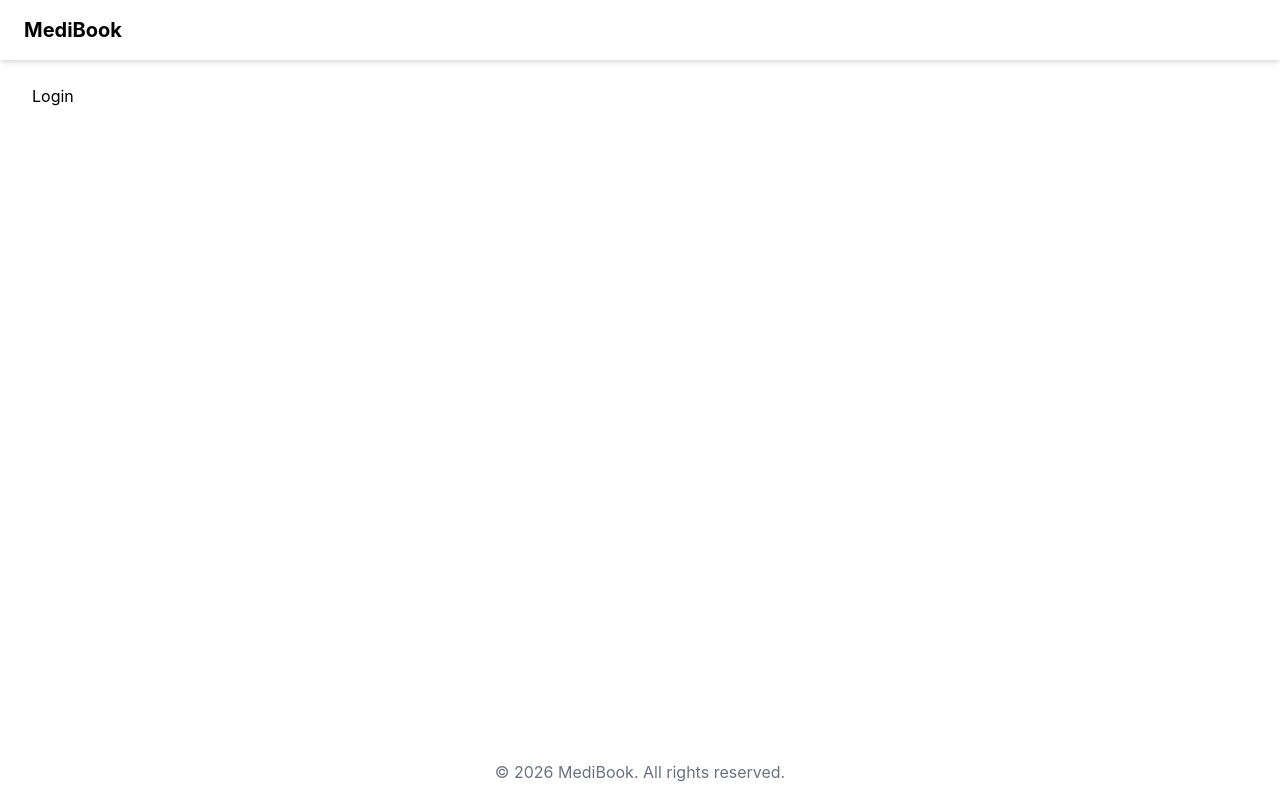
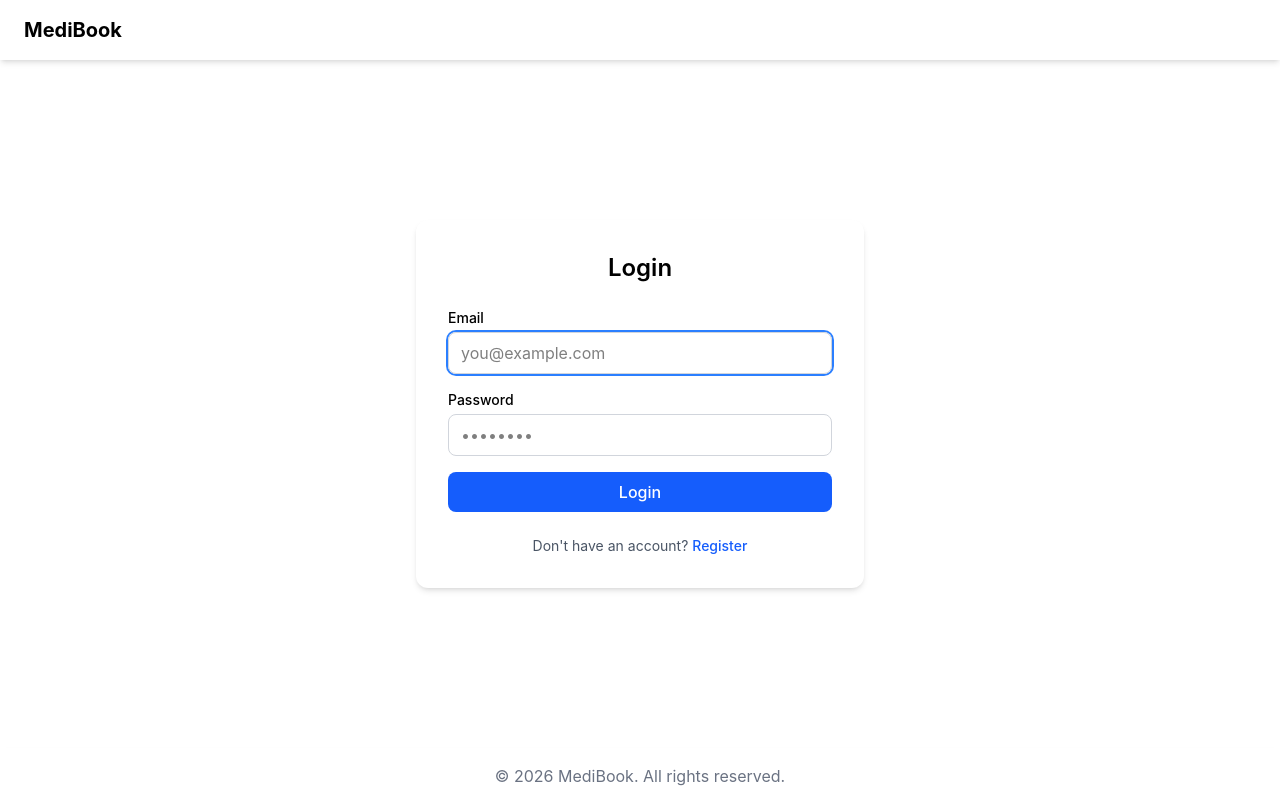
Before and after one commit to Joyel15/doctor-appointment-booking, a React (Vite) app in the folder client/: page /login in a window 1280 px wide. Built offline with nearby package versions, Linux system fonts and the light colour scheme; no server answers.

Commit message:
feat: add login page

```diff
--- a/client/src/pages/public/Login.jsx
+++ b/client/src/pages/public/Login.jsx
@@ -1,7 +1,162 @@
+import { useState } from "react";
+import { useNavigate, Link } from "react-router-dom";
+import { toast } from "sonner";
+
+import { useAuth } from "../../context/AuthContext.jsx";
+import axios from "../../api/axios.js";
+
 const Login = () => {
+  // Store login form values
+  const [formData, setFormData] = useState({
+    email: "",
+    password: "",
+  });
+
+  // Track login request status
+  const [loading, setLoading] = useState(false);
+
+  // Authentication context
+  const { login } = useAuth();
+
+  // Used to redirect user after successful login
+  const navigate = useNavigate();
+
+  // Update form values as user types
+  const handleChange = (e) => {
+    setFormData((prev) => ({
+      ...prev,
+      [e.target.name]: e.target.value,
+    }));
+  };
+
+  // Handle login form submission
+  const handleSubmit = async (e) => {
+    e.preventDefault();
+
+    setLoading(true);
+
+    try {
+      // Send login request to backend
+      const res = await axios.post("/auth/login", {
+        email: formData.email.trim(),
+        password: formData.password,
+      });
+
+      // Save authenticated user and access token
+      login(res.data.user, res.data.token);
+
+      toast.success("Logged in successfully");
+
+      // Redirect user based on their role
+      switch (res.data.user.role) {
+        case "admin":
+          navigate("/admin/dashboard");
+          break;
+
+        case "doctor":
+          navigate("/doctor/dashboard");
+          break;
+
+        default:
+          navigate("/patient/dashboard");
+      }
+    } catch (error) {
+      // Display backend error or fallback message
+      const message =
+        error.response?.data?.message ||
+        "Login failed. Please try again.";
+
+      toast.error(message);
+    } finally {
+      // Always stop loading
+      setLoading(false);
+    }
+  };
+
   return (
-    <div>
-      <h1>Login</h1>
+    <div className="flex items-center justify-center min-h-[80vh] px-4">
+      <div className="w-full max-w-sm sm:max-w-md bg-white rounded-xl shadow-md p-6 sm:p-8">
+
+        {/* Page title */}
+        <h1 className="text-2xl font-semibold text-center mb-6">
+          Login
+        </h1>
+
+        {/* Login form */}
+        <form
+          onSubmit={handleSubmit}
+          className="space-y-4"
+          aria-busy={loading}
+        >
+          {/* Email */}
+          <div>
+            <label
+              htmlFor="email"
+              className="block text-sm font-medium mb-1"
+            >
+              Email
+            </label>
+
+            <input
+              id="email"
+              type="email"
+              name="email"
+              autoComplete="email"
+              autoFocus
+              value={formData.email}
+              onChange={handleChange}
+              disabled={loading}
+              required
+              placeholder="you@example.com"
+              className="w-full border border-gray-300 rounded-lg px-3 py-2 focus:outline-none focus:ring-2 focus:ring-blue-500"
+            />
+          </div>
+
+          {/* Password */}
+          <div>
+            <label
+              htmlFor="password"
+              className="block text-sm font-medium mb-1"
+            >
+              Password
+            </label>
+
+            <input
+              id="password"
+              type="password"
+              name="password"
+              autoComplete="current-password"
+              value={formData.password}
+              onChange={handleChange}
+              disabled={loading}
+              required
+              placeholder="••••••••"
+              className="w-full border border-gray-300 rounded-lg px-3 py-2 focus:outline-none focus:ring-2 focus:ring-blue-500"
+            />
+          </div>
+
+          {/* Submit button */}
+          <button
+            type="submit"
+            disabled={loading}
+            className="w-full bg-blue-600 text-white font-medium py-2 rounded-lg hover:bg-blue-700 transition disabled:opacity-60 disabled:cursor-not-allowed"
+          >
+            {loading ? "Logging in..." : "Login"}
+          </button>
+        </form>
+
+        {/* Register link */}
+        <p className="text-sm text-center mt-6 text-gray-600">
+          Don't have an account?{" "}
+          <Link
+            to="/register"
+            className="text-blue-600 font-medium hover:underline"
+          >
+            Register
+          </Link>
+        </p>
+
+      </div>
     </div>
   );
 };
```
